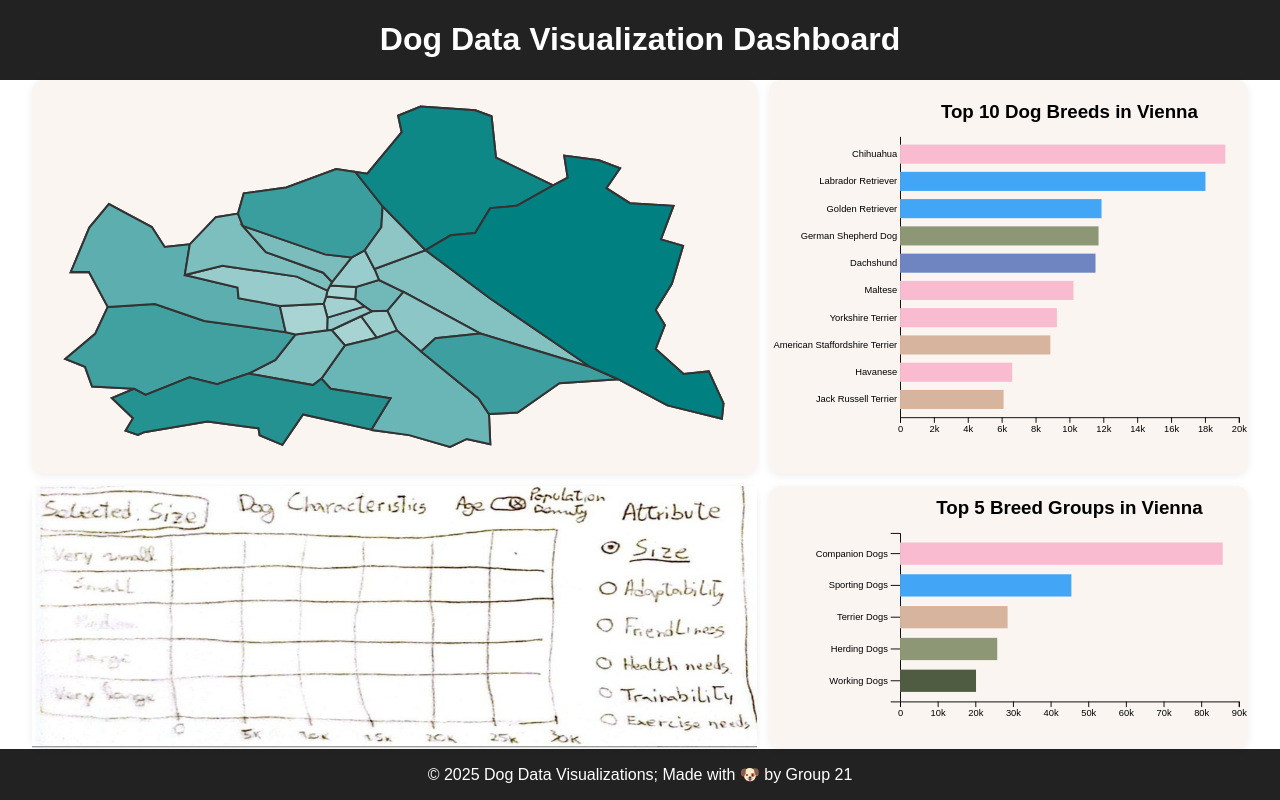
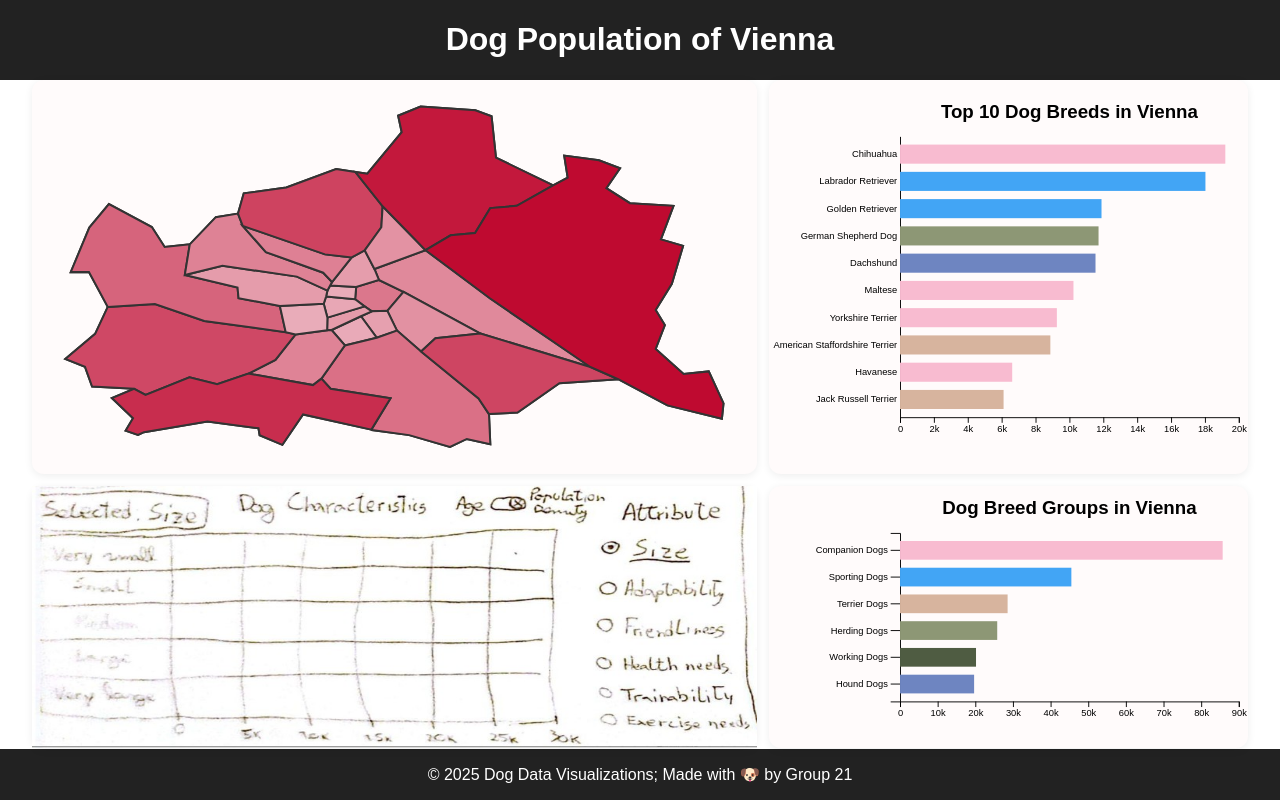
Before and after one commit to pinhoj/InfoVis, a website: page index.html in a window 1280 px wide. Drawn offline with nearby package versions, Linux system fonts and the light colour scheme; some packages are replaced by stand-ins of ours; a script that the page names is missing.

Commit message:
Color changes. groupChart changed (title & #bars)

```diff
--- a/colors.js
+++ b/colors.js
@@ -1,8 +1,8 @@
 export const COLORS = {
   background: '#d2e8e8',
-  base: 'teal',
-  hover: '#014d4d',
-  selected: '#013838',
+  base: '#BF0A30',
+  hover: '#A00526',
+  selected: '#70031A',
   'Companion Dogs':{
     base: '#F8BBD0',
     hover: '#F48FB1',
--- a/idioms/groupChart.js
+++ b/idioms/groupChart.js
@@ -41,7 +41,7 @@ export function createGroupChart(container, data, { width, height, margin }) {
     .attr("text-anchor", "middle")
     .style("font-size", "20px")
     .style("font-weight", "bold")
-    .text("Top 5 Breed Groups in Vienna");
+    .text("Dog Breed Groups in Vienna");
 
   // Tooltip scoped to this chart
   const tooltip = d3.select('body')
--- a/index.html
+++ b/index.html
@@ -15,7 +15,7 @@
   </head>
   <body>
     <header>
-      <h1>Dog Data Visualization Dashboard</h1>
+      <h1>Dog Population of Vienna</h1>
     </header>
     <main>
       <div class="container">
--- a/script.js
+++ b/script.js
@@ -81,7 +81,7 @@ function recomputeAndRender() {
   const breedsAll = rollupBreeds(filtered);
   const topBreeds = breedsAll.slice(0, 10);
 
-  const groups = rollupGroups(filtered).slice(0, 5);
+  const groups = rollupGroups(filtered).slice(0, 6);
 
   breedChart.update(topBreeds, {
     selectedGroup: filterState.group,
@@ -108,7 +108,7 @@ d3.csv('data/dogs_in_vienna.csv', d => ({
   // initial aggregates
   const breedsAll = rollupBreeds(rows);
   const topBreeds = breedsAll.slice(0, 10);
-  const groups    = rollupGroups(rows).slice(0, 5);
+  const groups    = rollupGroups(rows).slice(0, 6);
 
   // create charts
   d3.json('geodata/vienna_districts.json').then(data => {
@@ -126,25 +126,25 @@ d3.csv('data/dogs_in_vienna.csv', d => ({
   groupChart = createGroupChart('#chart3', groups,    { width, height, margin });
   // TODO: create postcode chart for #chart1
 
-  // Breed chart filter
+
   breedChart.on('filter', ({ dog_breed }) => {
     console.log('breed filter event', dog_breed);
     filterState.breed = dog_breed || null;
     recomputeAndRender();
   });
 
-  // Group chart filter
+
   groupChart.on('filter', ({ dog_breed_group }) => {
     filterState.group = dog_breed_group || null;
     recomputeAndRender();
   });
 
-  // React to hover
+
   breedChart.on("hover", ({ dog_breed_group }) => {
     groupChart.hoverGroup(dog_breed_group);
   });
 
-  // React to hover
+
   groupChart.on("hover", ({ dog_breed_group }) => {
     breedChart.hoverByGroup(dog_breed_group);
   });
--- a/style.css
+++ b/style.css
@@ -51,7 +51,7 @@ main {
 
 
 .grid-item {
-  background: #FAF5F0;
+  background: #fffbfb;
   border-radius: 12px;
   box-shadow: 0 2px 8px rgba(0,0,0,0.07);
 }
```
